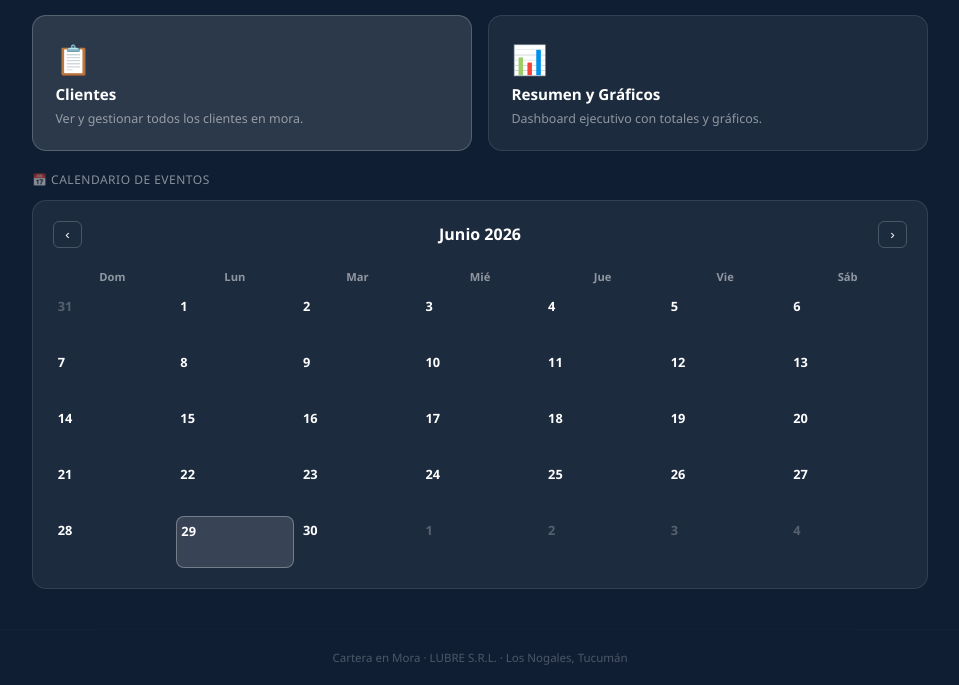
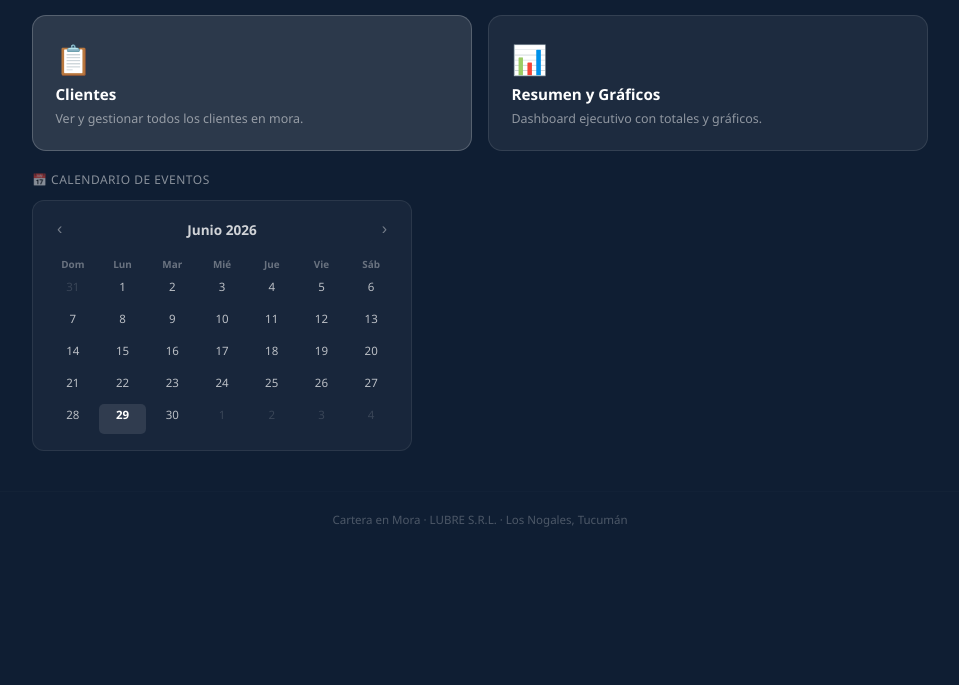
Before and after one commit to aimartinvega-code/cartera-mora, a Flask app: page / in a window 1280 px wide. Shown: the part 414-1099 px from the top of the page, without its empty margins (160-1119 px from the left). After the commit the page ends 941 px from the top, so only its background shows below. Run offline with Flask 3, Linux system fonts and the light colour scheme; the visitor is signed in with stand-in values (Sample User, id 1).

Commit message:
calendario mas sutil y compacto

```diff
--- a/templates/home.html
+++ b/templates/home.html
@@ -45,20 +45,21 @@ body { font-family: 'Segoe UI', system-ui, sans-serif; background: #0f1e33; min-
 /* CALENDARIO */
 .cal-section { max-width: 960px; margin: 0 auto; padding: 0 2rem 2rem; }
 .cal-title { font-size: 0.75rem; opacity: 0.5; text-transform: uppercase; letter-spacing: 0.5px; margin-bottom: 0.75rem; }
-.cal-container { background: rgba(255,255,255,0.06); border: 1px solid rgba(255,255,255,0.1); border-radius: 14px; padding: 1.25rem; }
-.cal-header { display: flex; justify-content: space-between; align-items: center; margin-bottom: 1rem; }
-.cal-nav { background: transparent; border: 1px solid rgba(255,255,255,0.2); color: #fff; border-radius: 6px; padding: 0.3rem 0.7rem; cursor: pointer; font-size: 0.85rem; }
-.cal-nav:hover { background: rgba(255,255,255,0.1); }
-.cal-month { font-size: 1rem; font-weight: 700; }
-.cal-grid { display: grid; grid-template-columns: repeat(7, 1fr); gap: 4px; }
-.cal-day-name { text-align: center; font-size: 0.7rem; opacity: 0.5; padding: 0.3rem 0; font-weight: 600; }
-.cal-day { min-height: 52px; border-radius: 8px; padding: 0.3rem; cursor: pointer; transition: background 0.15s; position: relative; }
-.cal-day:hover { background: rgba(255,255,255,0.1); }
-.cal-day.other-month { opacity: 0.25; }
-.cal-day.today { background: rgba(255,255,255,0.12); border: 1px solid rgba(255,255,255,0.3); }
-.cal-day.has-event { background: rgba(99,102,241,0.2); border: 1px solid rgba(99,102,241,0.4); }
-.cal-day-num { font-size: 0.8rem; font-weight: 600; margin-bottom: 2px; }
-.cal-event-dot { font-size: 0.65rem; line-height: 1.2; overflow: hidden; white-space: nowrap; text-overflow: ellipsis; color: #a5b4fc; }
+.cal-container { background: rgba(255,255,255,0.04); border: 1px solid rgba(255,255,255,0.08); border-radius: 12px; padding: 1rem; max-width: 380px; }
+.cal-header { display: flex; justify-content: space-between; align-items: center; margin-bottom: 0.75rem; }
+.cal-nav { background: transparent; border: none; color: rgba(255,255,255,0.4); cursor: pointer; font-size: 1rem; padding: 0.2rem 0.5rem; transition: color 0.15s; }
+.cal-nav:hover { color: #fff; }
+.cal-month { font-size: 0.85rem; font-weight: 600; opacity: 0.8; }
+.cal-grid { display: grid; grid-template-columns: repeat(7, 1fr); gap: 2px; }
+.cal-day-name { text-align: center; font-size: 0.62rem; opacity: 0.35; padding: 0.2rem 0; font-weight: 600; }
+.cal-day { min-height: 30px; border-radius: 5px; padding: 0.2rem; cursor: pointer; transition: background 0.15s; text-align: center; display: flex; flex-direction: column; align-items: center; }
+.cal-day:hover { background: rgba(255,255,255,0.08); }
+.cal-day.other-month { opacity: 0.2; }
+.cal-day.today { background: rgba(255,255,255,0.1); }
+.cal-day-num { font-size: 0.72rem; opacity: 0.7; }
+.cal-day.today .cal-day-num { opacity: 1; font-weight: 700; }
+.cal-event-dot { width: 4px; height: 4px; border-radius: 50%; background: #818cf8; margin-top: 2px; }
+.cal-day.has-event .cal-day-num { color: #a5b4fc; }
 
 /* MODAL EVENTO */
 .modal-bg { display: none; position: fixed; inset: 0; background: rgba(0,0,0,0.6); z-index: 100; align-items: center; justify-content: center; }
@@ -235,8 +236,7 @@ function renderCalendario() {
     grid.innerHTML += `
       <div class="cal-day ${esHoy ? 'today' : ''} ${tieneEventos ? 'has-event' : ''}" onclick="abrirDia('${key}', ${d})">
         <div class="cal-day-num">${d}</div>
-        ${eventos.slice(0,2).map(e => `<div class="cal-event-dot">${TIPO_ICONS[e.tipo]||'📌'} ${e.titulo}</div>`).join('')}
-        ${eventos.length > 2 ? `<div class="cal-event-dot" style="opacity:0.5">+${eventos.length-2} más</div>` : ''}
+        ${tieneEventos ? `<div class="cal-event-dot"></div>` : ''}
       </div>`;
   }
 
```
